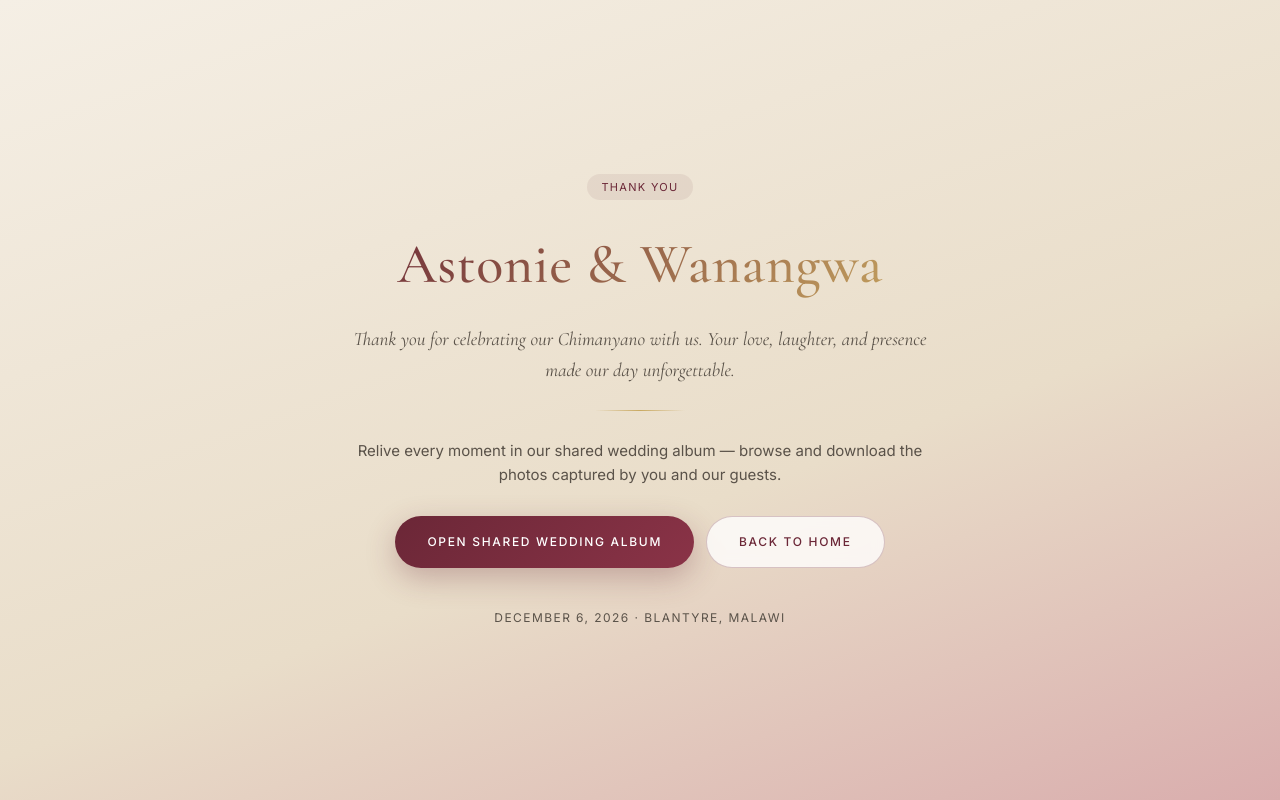
After one commit to Astonie/amukiwa, a PHP site: page /thankyou.html in a window 1280 px wide. The commit adds this page. Run offline with PHP 8.4, Linux system fonts and the light colour scheme.

Commit message:
Add reduced-motion support, thank-you page, dark mode, and print/export tools

```diff
--- a/src/css/styles.css
+++ b/src/css/styles.css
@@ -1336,3 +1336,10 @@ body { animation: pageFadeIn .5s ease; }
 :focus-visible { outline: 2px solid var(--burgundy); outline-offset: 3px; }
 button:focus-visible, a:focus-visible, input:focus-visible, select:focus-visible, textarea:focus-visible { outline: 2px solid var(--burgundy); outline-offset: 3px; }
 .skip-link:focus { position: absolute; top: 8px; left: 8px; z-index: 1000; background: #fff; padding: 8px 12px; border-radius: 8px; box-shadow: 0 4px 12px rgba(0,0,0,.15); }
+
+/* REDUCED MOTION */
+@media (prefers-reduced-motion: reduce) {
+  *, *::before, *::after { animation-duration: .001ms !important; animation-iteration-count: 1 !important; transition-duration: .001ms !important; scroll-behavior: auto !important; }
+  .preloader, .ring { animation: none !important; }
+  canvas#confetti { display: none !important; }
+}
--- a/src/js/invitation.js
+++ b/src/js/invitation.js
@@ -162,7 +162,7 @@ function openEnvelope() {
   setTimeout(() => {
     envelopeStage.style.display = 'none';
     cardStage.style.display = 'block';
-    launchConfetti();
+    if (!window.matchMedia('(prefers-reduced-motion: reduce)').matches) launchConfetti();
     renderVerificationQr();
   }, 900);
 }
@@ -243,6 +243,7 @@ document.getElementById('calBtn')?.addEventListener('click', () => {
 });
 
 function launchConfetti() {
+  if (window.matchMedia('(prefers-reduced-motion: reduce)').matches) return;
   const c = document.getElementById('confetti');
   const ctx = c.getContext('2d');
   c.width = innerWidth; c.height = innerHeight;
--- /dev/null
+++ b/thankyou.html
@@ -0,0 +1,42 @@
+<!doctype html>
+<html lang="en">
+<head>
+  <meta charset="UTF-8" />
+  <meta name="viewport" content="width=device-width, initial-scale=1.0" />
+  <title>Thank You — Astonie &amp; Wanangwa</title>
+  <meta name="description" content="Thank you for celebrating with Astonie and Wanangwa." />
+  <meta name="robots" content="index, follow" />
+  <link rel="preconnect" href="https://fonts.googleapis.com">
+  <link rel="preconnect" href="https://fonts.gstatic.com" crossorigin>
+  <link href="https://fonts.googleapis.com/css2?family=Cormorant+Garamond:ital,wght@0,400;0,500;0,600;1,400&family=Great+Vibes&family=Inter:wght@300;400;500;600&display=swap" rel="stylesheet">
+  <link rel="stylesheet" href="src/css/styles.css" />
+  <link rel="icon" type="image/svg+xml" href="assets/icon.svg" />
+  <link rel="icon" type="image/png" sizes="32x32" href="assets/icon-32.png" />
+  <link rel="apple-touch-icon" sizes="180x180" href="assets/icon-180.png" />
+  <link rel="manifest" href="manifest.json" />
+  <meta name="theme-color" content="#6b2737" />
+</head>
+<body>
+  <main class="invite-page">
+    <div class="container" style="max-width:640px;text-align:center;padding:80px 24px">
+      <div class="badge" style="margin-bottom:18px">Thank You</div>
+      <h1 class="section-title" style="margin-bottom:12px">Astonie &amp; Wanangwa</h1>
+      <p class="section-sub" style="margin-bottom:24px">Thank you for celebrating our Chimanyano with us. Your love, laughter, and presence made our day unforgettable.</p>
+      <div class="divider" style="margin:0 auto 28px"></div>
+      <p class="muted" style="margin-bottom:28px;font-size:15px">Relive every moment in our shared wedding album — browse and download the photos captured by you and our guests.</p>
+      <div style="display:flex;gap:12px;justify-content:center;flex-wrap:wrap">
+        <a class="btn btn-primary" href="album">Open Shared Wedding Album</a>
+        <a class="btn btn-ghost" href="/">Back to Home</a>
+      </div>
+      <p class="muted" style="margin-top:40px;font-size:12px;letter-spacing:.12em;text-transform:uppercase">December 6, 2026 · Blantyre, Malawi</p>
+    </div>
+  </main>
+  <script>
+    if ('serviceWorker' in navigator) {
+      window.addEventListener('load', function () {
+        navigator.serviceWorker.register('/sw.js').catch(function () {});
+      });
+    }
+  </script>
+</body>
+</html>
```
Also changed, not shown: manage.html (+13 -0 lines), src/js/admin.js (+63 -0 lines), src/js/main.js (+4 -3 lines).
